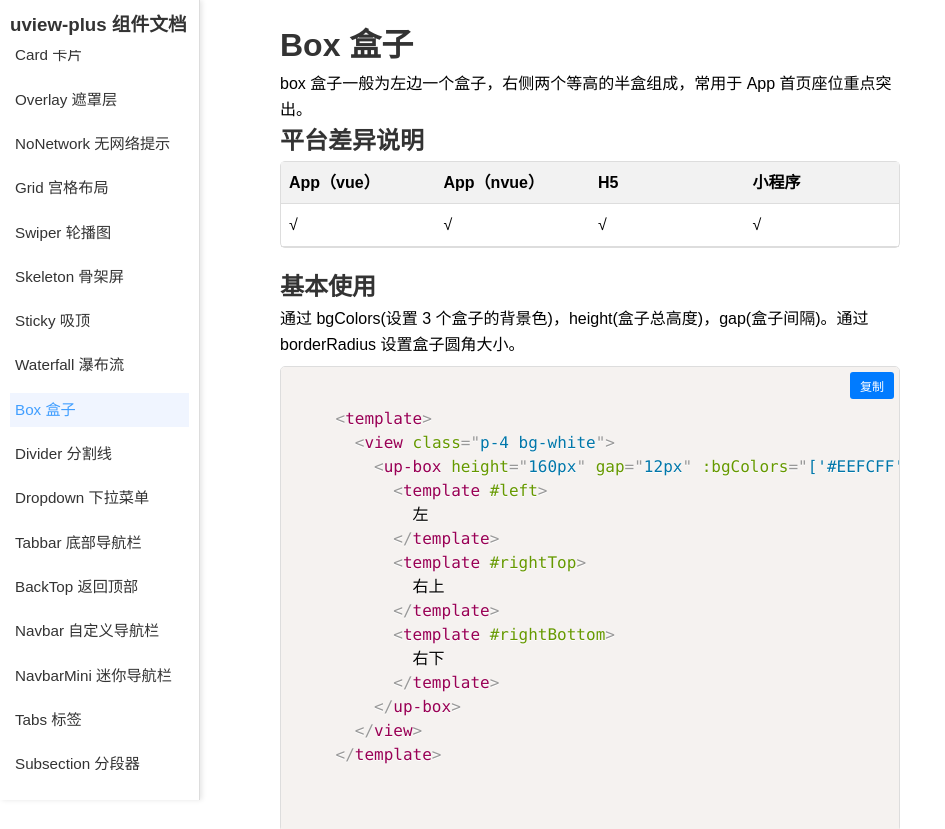
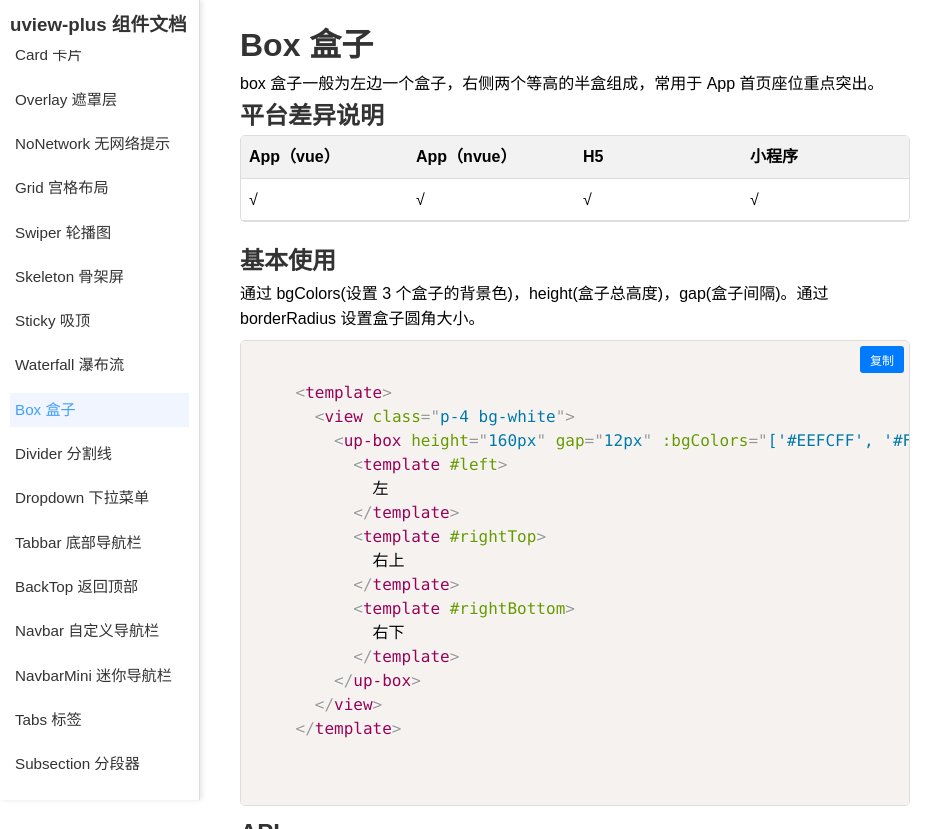
Before and after one commit to wyyishu2023/uview-plus-offline-doc, a plain HTML site: page Box.html in a window 1280 px wide. Shown: the top 829 px of the page, 0-945 px from the left. Drawn offline with nearby package versions, Linux system fonts and the light colour scheme; some packages are replaced by stand-ins of ours; a script that the page names is missing.

Commit message:
feat: 修复样式

```diff
--- a/css/global.css
+++ b/css/global.css
@@ -66,9 +66,9 @@ code {
   color: #409eff;
 }
 .main-content {
-  width: calc(100% - 620px); /* 修改 main-content 的宽度 */
+  width: calc(100% - 570px); /* 修改 main-content 的宽度 */
   padding: 20px;
-  margin-right: 360px;
+  margin-right: 350px;
 }
 .main-content h4 {
   margin-top: 20px;
```
